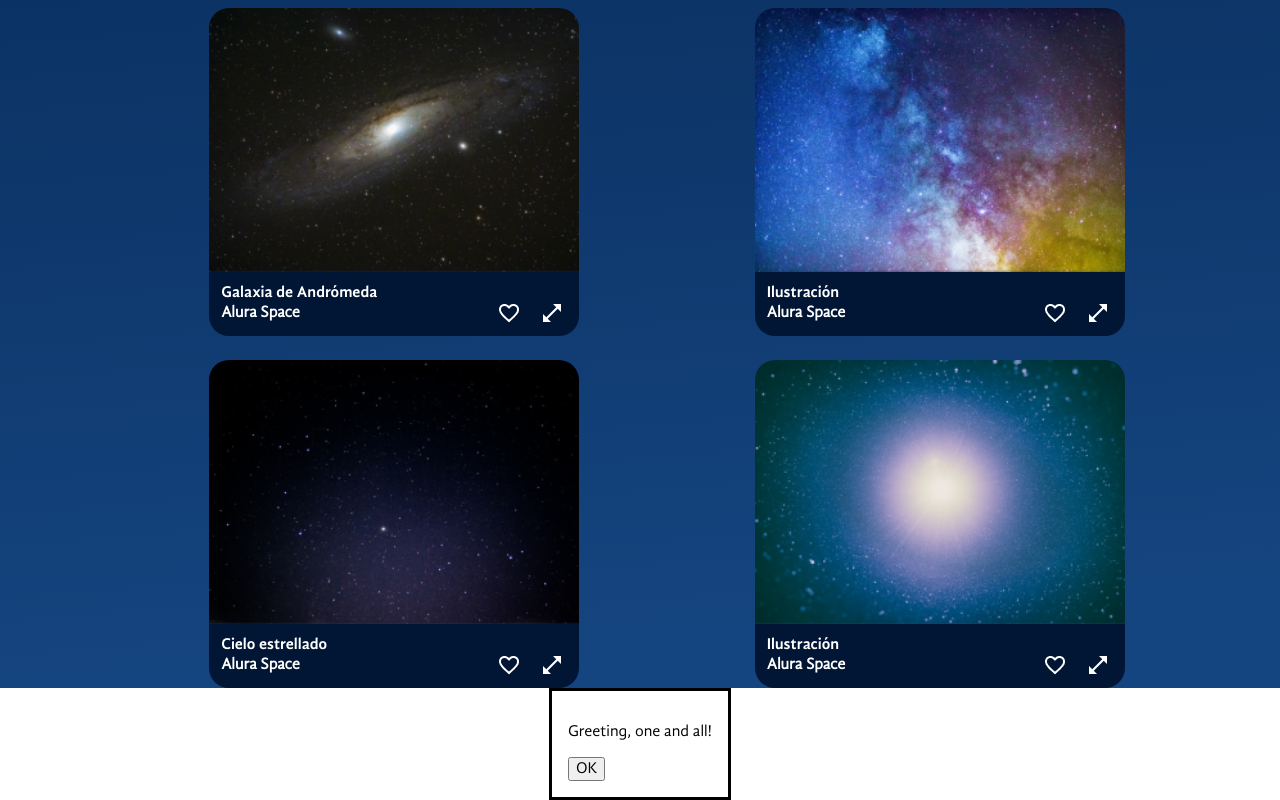
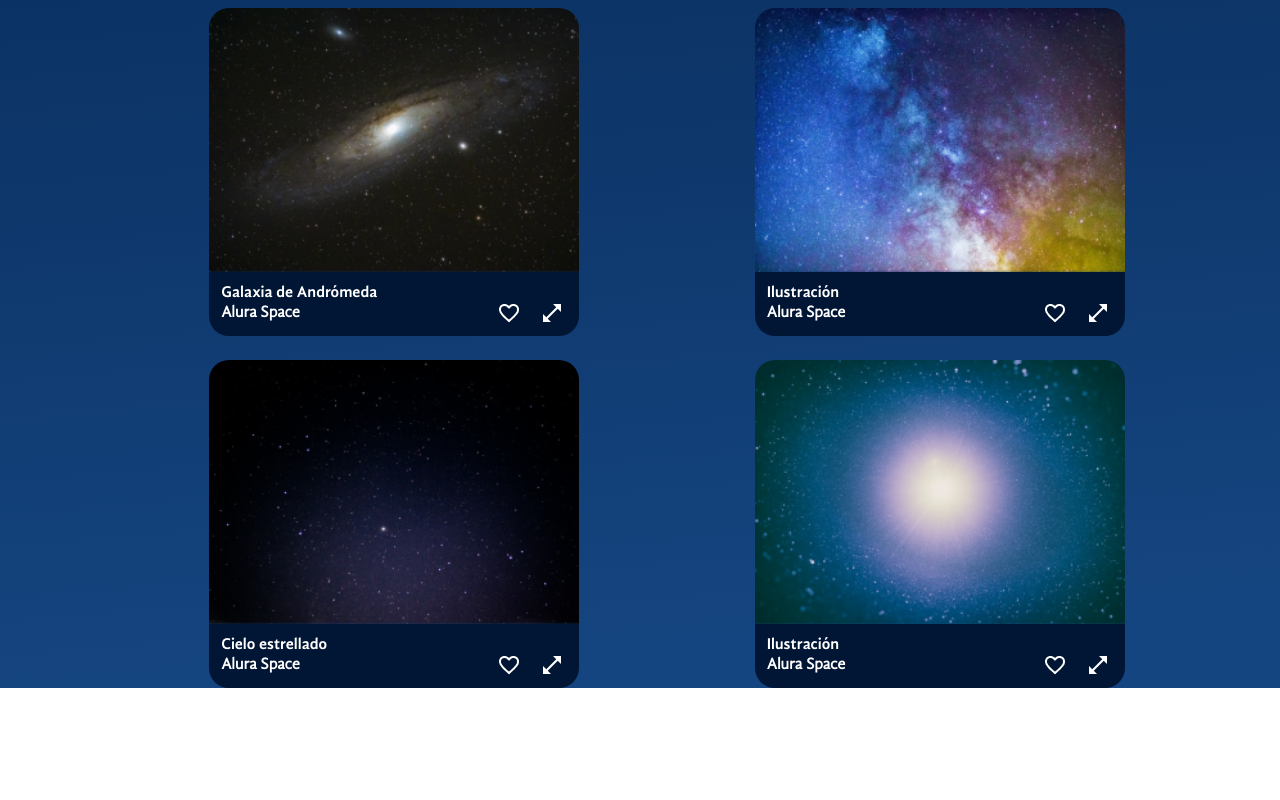
Before and after one commit to Edna2607/Space-app-React, a React (Vite) app: page / in a window 1280 px wide. Shown: the part 1770-2570 px from the top of the page. After the commit the page ends 2458 px from the top, so only its background shows below. Built offline with nearby package versions, Linux system fonts and the light colour scheme.

Commit message:
Estado del modal

```diff
--- a/src/App.jsx
+++ b/src/App.jsx
@@ -40,7 +40,7 @@ const ContenidoGaleria = styled.section`
 
 const App = () => {
   const [fotosDeGaleria, setFotosDeGaleria] = useState(fotos)
-
+  const [fotoSeleccionada, setFotoSeleccionada] = useState(null)
 
   return (
     <>
@@ -54,13 +54,12 @@ const App = () => {
 
             <ContenidoGaleria>
               <Banner texto="La Galeria más completa de fotos del espacio" backgroundImage={banner} />
-              <Galeria fotos={fotosDeGaleria} />
+              <Galeria alSeleccionarFoto={foto=>setFotoSeleccionada(foto)} fotos={fotosDeGaleria} />
             </ContenidoGaleria>
 
           </MainContainer>
         </AppContainer>
-        <ModalZoom />
-
+        <ModalZoom foto={fotoSeleccionada}/>
       </FondoGradiente >
     </>
   )
--- a/src/components/Galeria/Imagen/index.jsx
+++ b/src/components/Galeria/Imagen/index.jsx
@@ -37,7 +37,7 @@ const Pie = styled.footer`
    align-items: center;
 `
 
-const Imagen = ({ foto, expandida = false }) => {
+const Imagen = ({ foto, expandida = false, alSolicitarZoom }) => {
     return (
         <Figure $expandida={expandida} id={`foto-${foto.id}`}>
             <img src={foto.path} alt={foto.alt} />
@@ -48,7 +48,7 @@ const Imagen = ({ foto, expandida = false }) => {
                     <BotonIcono>
                         <img src="/iconos/favorito.png" alt="Icono de Favorito" />
                     </BotonIcono>
-                    {!expandida && <BotonIcono aria-hidden={expandida}>
+                    {!expandida && <BotonIcono aria-hidden={expandida} onClick={()=>alSolicitarZoom(foto)}>
                         <img src="/iconos/expandir.png" alt="Icono de expandir" />
                     </BotonIcono>}
                 </Pie>
--- a/src/components/Galeria/index.jsx
+++ b/src/components/Galeria/index.jsx
@@ -21,7 +21,7 @@ const ImagenesContainer = styled.section`
    gap: 24px;
 `
 
-const Galeria = ({ fotos = [] }) => {
+const Galeria = ({ fotos = [], alSeleccionarFoto }) => {
     return (
         <>
             <Tag />
@@ -30,6 +30,7 @@ const Galeria = ({ fotos = [] }) => {
                     <Titulo>Navegue por la Galeria</Titulo>
                     <ImagenesContainer>
                         {fotos.map(foto => <Imagen
+                        alSolicitarZoom={alSeleccionarFoto}
                             key={foto.id}
                             foto={foto} />)
                         }
--- a/src/components/ModalZoom/index.jsx
+++ b/src/components/ModalZoom/index.jsx
@@ -1,9 +1,11 @@
 
 
 
-const ModalZoom = () =>{
+ /*La propiedad de open hace que el dialogo este abierto y permanezca abierto */
+
+const ModalZoom = ({foto}) =>{
   return <>
-    <dialog open>
+    <dialog open={!!foto}>
         <p>Greeting, one and all!</p>
         <form method="dialog">
             <button>OK</button>
```
